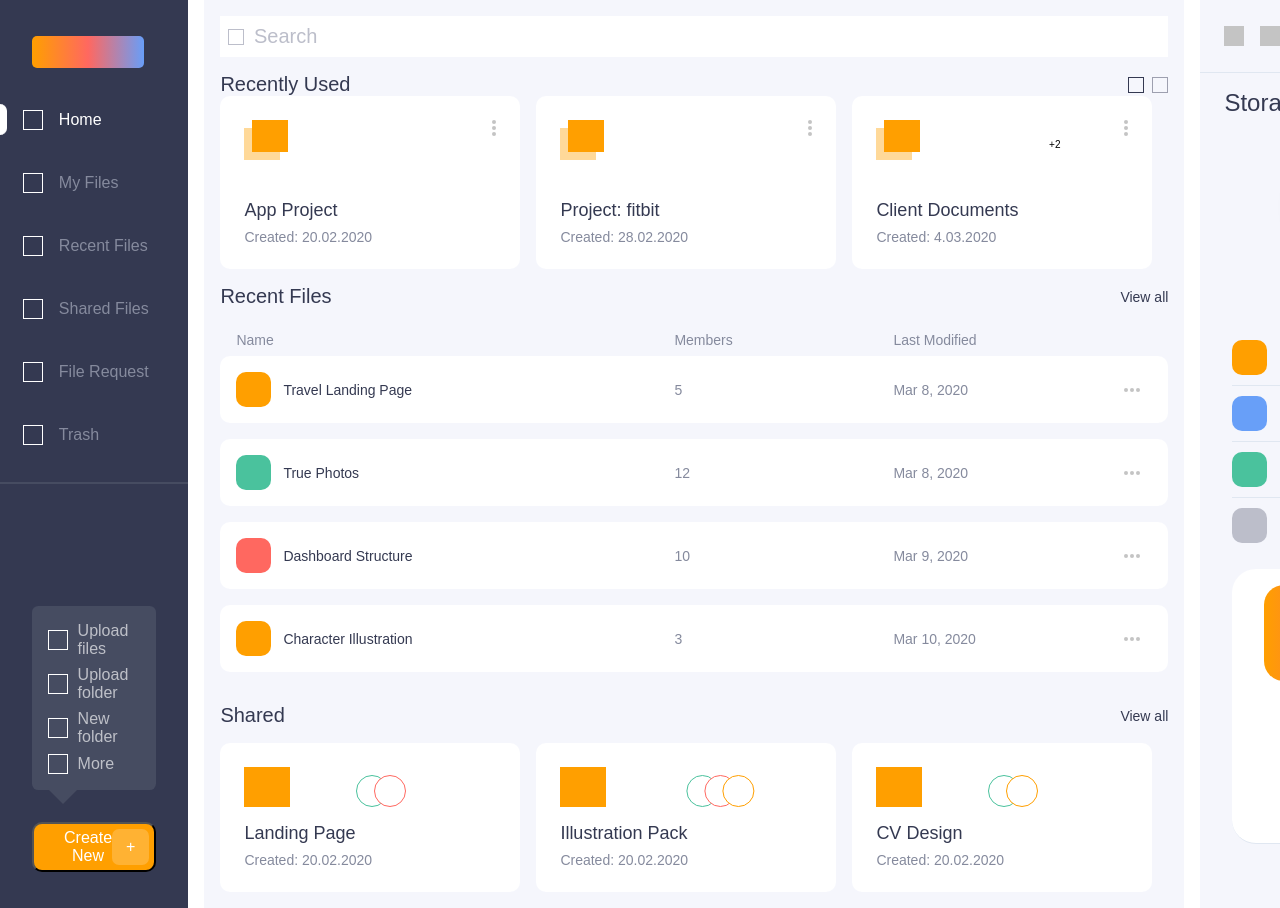
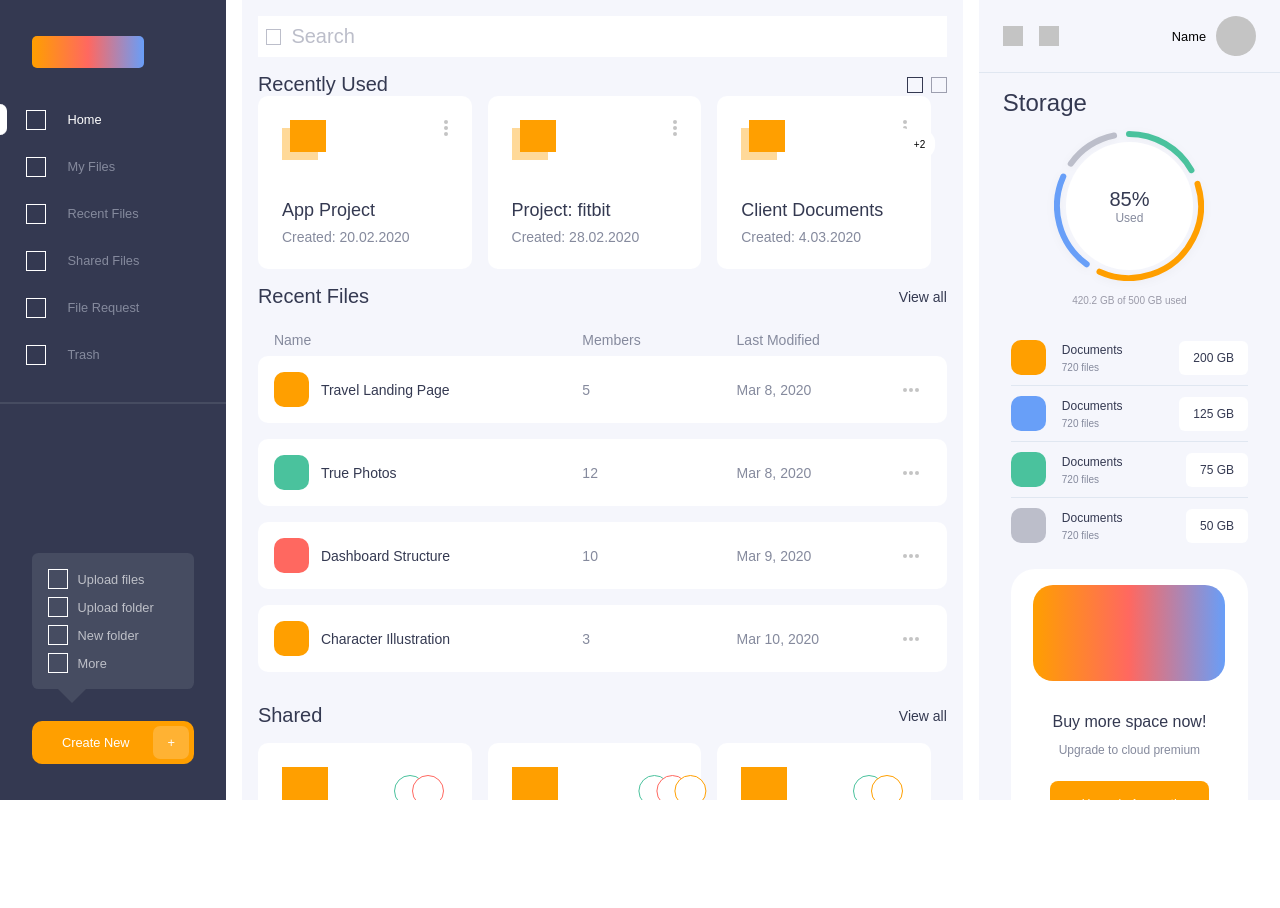
Before and after one commit to emmanuelmartinez-ravn/styling-assignment, a React (Vite) app: page / in a window 1280 px wide. After the commit the page ends 800 px from the top, so only its background shows below. Built offline with nearby package versions, Linux system fonts and the light colour scheme.

Commit message:
feat: button styles

```diff
--- a/src/App.css
+++ b/src/App.css
@@ -1,6 +1,15 @@
 .app {
   display: grid;
-  grid-template-columns: 0.3fr auto 0.4fr;
-  min-height: 100vh;
-  overflow: hidden;
+  grid-template-columns: 0.3fr 1fr 0.4fr;
+  height: 100vh;
 }
+
+.sidebar,
+.dashboard {
+  height: 100vh;
+  overflow-y: auto;
+}
+
+.home {
+  overflow-y: auto;
+}
--- a/src/components/Sidebar.css
+++ b/src/components/Sidebar.css
@@ -2,7 +2,6 @@
   background-color: #343951;
   display: flex;
   flex-direction: column;
-  height: 100%;
 }
 
 .buttons {
--- a/src/components/sidebar/Button.css
+++ b/src/components/sidebar/Button.css
@@ -1,4 +1,5 @@
 .button {
+  border: none;
   background: #ff9f00;
   border-radius: 10px;
   color: #ffffff;
--- a/src/components/sidebar/Menu.css
+++ b/src/components/sidebar/Menu.css
@@ -2,7 +2,7 @@
   display: grid;
   grid-template-columns: 0.5fr 1fr 5fr;
   column-gap: 10px;
-  row-gap: 2rem;
+  row-gap: 1rem;
   align-items: center;
   border-bottom: 2px solid #464c61;
   padding-bottom: 2rem;
--- a/src/components/sidebar/MenuItem.css
+++ b/src/components/sidebar/MenuItem.css
@@ -18,7 +18,7 @@
 }
 
 span {
-  font-size: 16px;
+  font-size: 0.8rem;
 }
 
 .selector {
```
